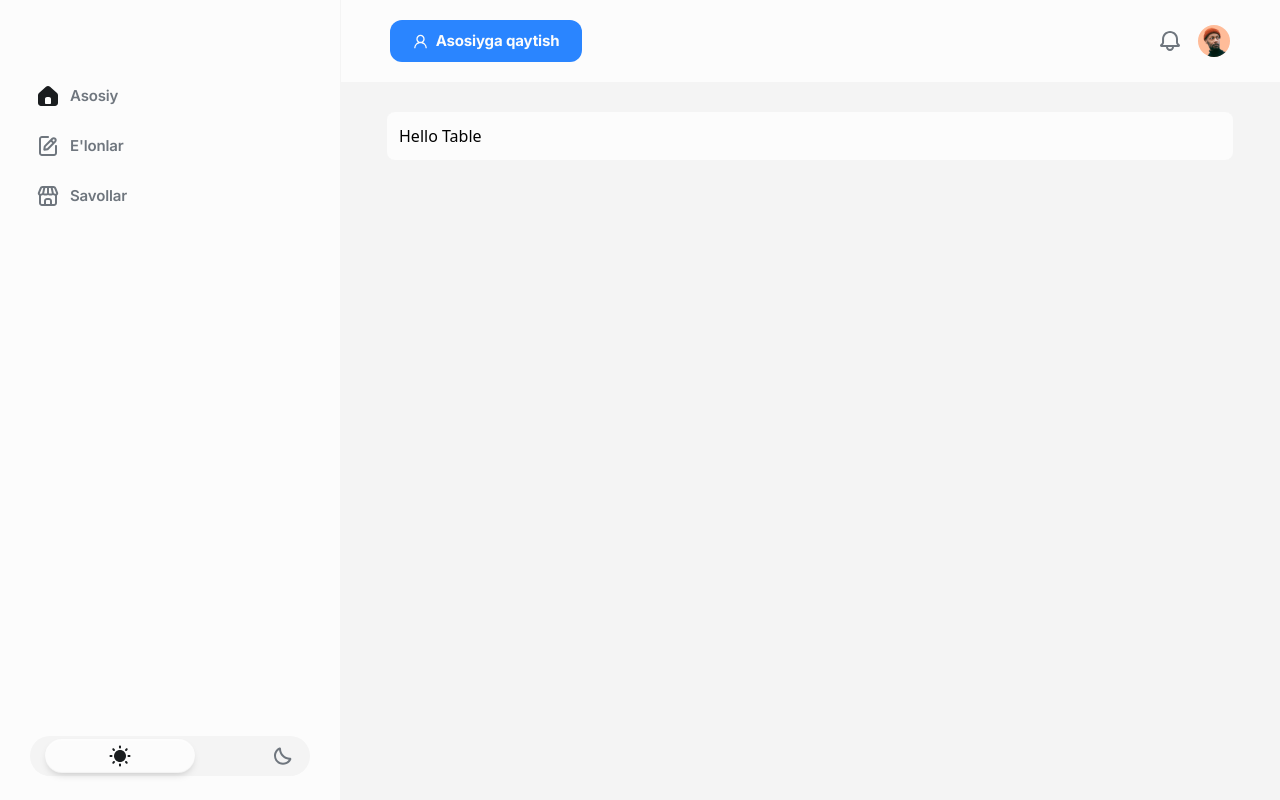
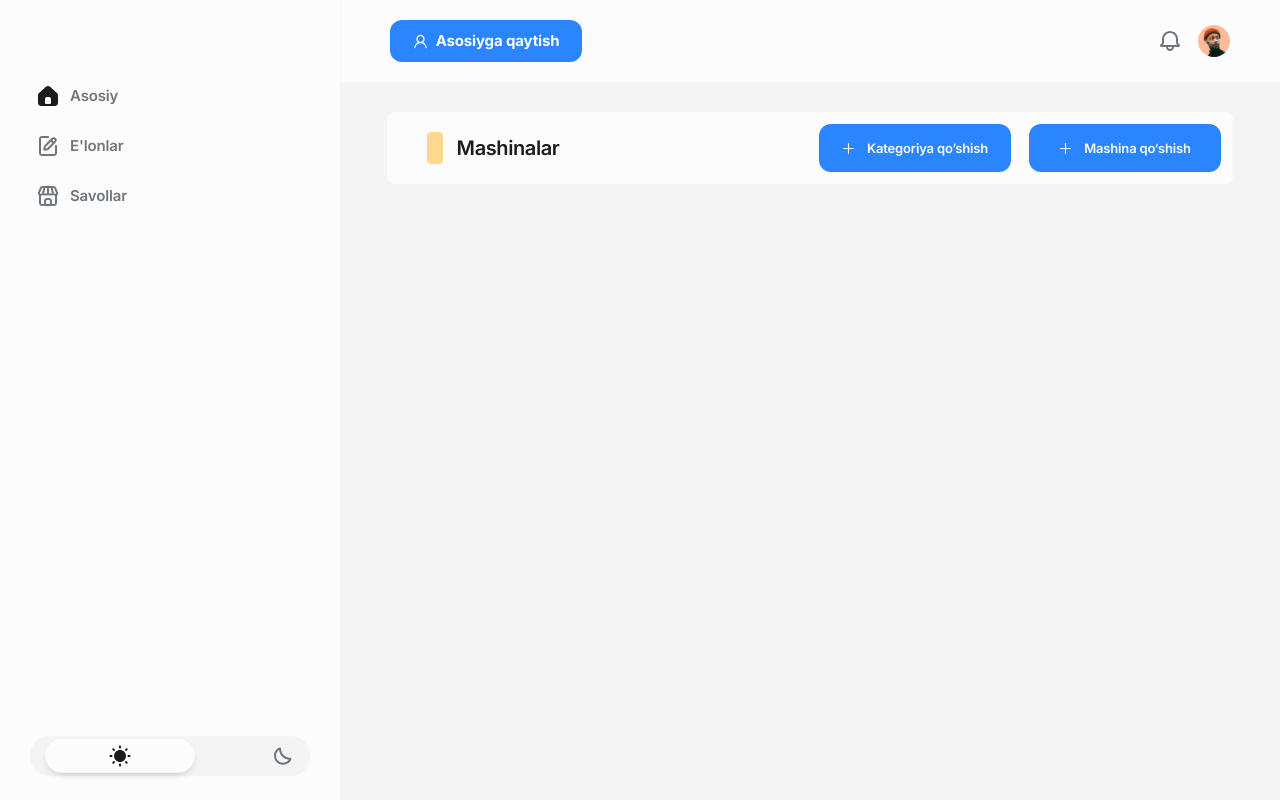
Before and after one commit to Ilg0rbek/avtosalon-frontend, a React (Create React App) app: page /admin/panel in a window 1280 px wide. Built offline with nearby package versions, Linux system fonts and the light colour scheme.

Commit message:
loading admin panel ......

```diff
--- a/src/App.css
+++ b/src/App.css
@@ -1,4 +1,5 @@
 .App {
+  user-select: none;
   background: #FFF;
 }
 .pnlm-fullscreen-toggle-button{
--- a/src/admin/sidebar/right.tsx
+++ b/src/admin/sidebar/right.tsx
@@ -1,7 +1,7 @@
-import { UserOutlined } from "@ant-design/icons";
+import { PlusOutlined, UserOutlined } from "@ant-design/icons";
 import * as Styles from "./siedbar.styles";
 import Notification from "../icons/notification.svg";
-import Avatar from "../icons/user.png";
+import Avatar from "../icons/avatar.png";
 import { Link } from "react-router-dom";
 
 const Right = () => {
@@ -13,8 +13,8 @@ const Right = () => {
             style={{
               display: "flex",
               alignItems: "center",
-              gap:"8px",
-              justifyContent:"center"
+              gap: "8px",
+              justifyContent: "center",
             }}
             to={"/"}
           >
@@ -26,7 +26,27 @@ const Right = () => {
           <Styles.UserAcount src={Avatar} />
         </Styles.NavUser>
       </Styles.RightNavbar>
-      <Styles.TableCart>Hello Table</Styles.TableCart>
+      <Styles.TableCart>
+        <Styles.CartNav>
+          <Styles.CartNavLogoWrapper>
+            <Styles.CartLogo /> Mashinalar
+          </Styles.CartNavLogoWrapper>
+          <div
+            style={{
+              display: "flex",
+              gap: "18px",
+            }}
+          >
+            <Styles.CartAddButton>
+              {" "}
+              <PlusOutlined /> Kategoriya qo’shish
+            </Styles.CartAddButton>
+            <Styles.CartAddButton>
+              <PlusOutlined /> Mashina qo‘shish
+            </Styles.CartAddButton>
+          </div>
+        </Styles.CartNav>
+      </Styles.TableCart>
     </Styles.WrapperRight>
   );
 };
--- a/src/admin/sidebar/siedbar.styles.ts
+++ b/src/admin/sidebar/siedbar.styles.ts
@@ -4,7 +4,7 @@ export const SiedbarWrapperFluid = styled.div`
   width: 100%;
   display: flex;
   justify-content: center;
-  background: #F4F4F4;
+  background: #f4f4f4;
 `;
 
 // styles for Left
@@ -143,3 +143,53 @@ export const TableCart = styled.div`
   background: var(--neutral-01, #fcfcfc);
   margin: 30px auto;
 `;
+
+export const CartNav = styled.div`
+  display: flex;
+  align-items: center;
+  justify-content: space-between;
+  width: 100%;
+`;
+
+export const CartNavLogoWrapper = styled.div`
+  display: flex;
+  align-items: center;
+  justify-content: center;
+  width: 188px;
+  gap: 14px;
+  color: var(--neutral-07, #1a1d1f);
+  font-family: Inter;
+  font-size: 20px;
+  font-style: normal;
+  font-weight: 600;
+  line-height: 32px;
+  letter-spacing: -0.4px;
+`;
+
+export const CartLogo = styled.div`
+  width: 16px;
+  height: 32px;
+  border-radius: 4px;
+  background: var(--secondary-05, #ffd88d);
+`;
+
+export const CartAddButton = styled.button`
+  display: flex;
+  width: 192px;
+  padding: 12px 20px;
+  justify-content: center;
+  align-items: center;
+  gap: 12px;
+  border-radius: 12px;
+  background: var(--primary-01, #2a85ff);
+
+  color: var(--neutral-01, #fcfcfc);
+
+  /* Button 1 */
+  font-family: Inter;
+  font-size: 13px;
+  font-style: normal;
+  font-weight: 600;
+  line-height: 24px; /* 160% */
+  letter-spacing: -0.15px;
+`;
--- /dev/null
+++ b/src/data/index.ts
@@ -0,0 +1 @@
+export const sotre = null;
```
Also changed, not shown: src/admin/icons/avatar.png (renamed from src/admin/icons/user.png).
